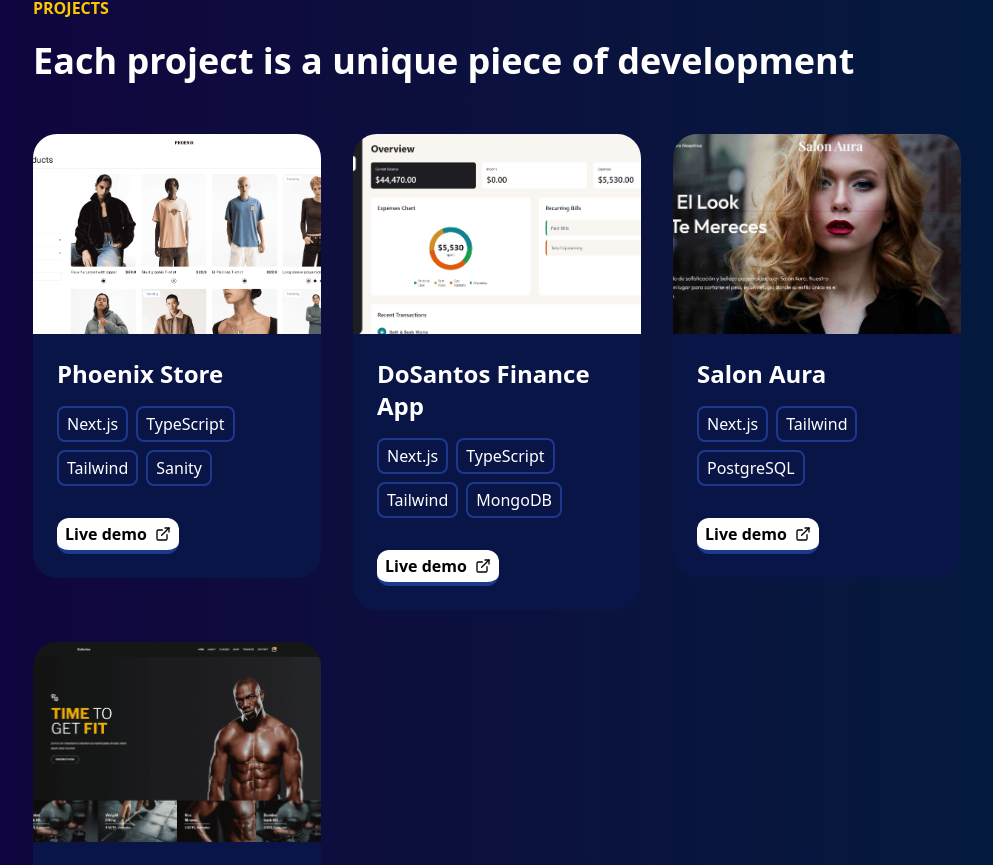
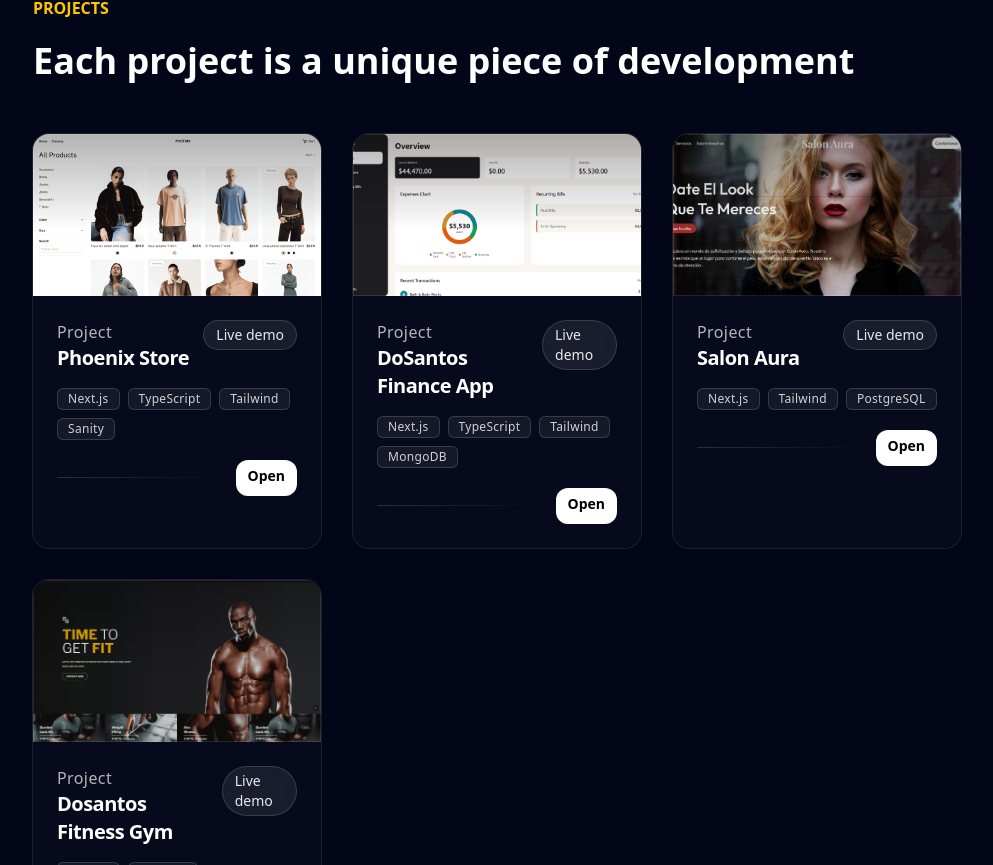
Before and after one commit to lewisdls/portfolio, a React (Vite) app: page / in a window 1280 px wide. Shown: the part 1935-2800 px from the top of the page, without its empty margins (143-1136 px from the left). Built offline with nearby package versions, Linux system fonts and the light colour scheme.

Commit message:
Enhancing design and colors, adding glassmorphism

```diff
--- a/src/App.jsx
+++ b/src/App.jsx
@@ -9,7 +9,9 @@ import { Analytics } from "@vercel/analytics/react";
 
 function App() {
   return (
-    <div className="bg-gradient-to-r from-[#11023e] to-[#021c3e] bg-cover">
+    <div className="min-h-screen bg-slate-950 text-white">
+      {/* Soft ambient background */}
+      <div className="fixed inset-0 pointer-events-none bg-[radial-gradient(ellipse_at_top,rgba(255,255,255,0.07),transparent_55%),radial-gradient(ellipse_at_bottom,rgba(124,58,237,0.18),transparent_60%)]" />
       <Navbar />
       <Header />
       <Skills />
--- a/src/components/Footer.jsx
+++ b/src/components/Footer.jsx
@@ -2,14 +2,20 @@ import { FaLinkedin, FaGithub } from "react-icons/fa";
 
 const Footer = () => {
   return (
-    <div className="text-white py-12 px-10 lg:px-44 flex flex-col lg:flex-row gap-8 lg:gap-0 items-center justify-between bg-[#0d0134]">
-      <p>Copyright © 2025. All rights are reserved</p>
-      <div className="flex items-center gap-8 lg:gap-4">
+    <div className="w-full border-t border-white/10 bg-gradient-to-t from-white/5 to-white/2 text-white/70">
+      <div className="mx-auto flex flex-col lg:flex-row items-center justify-between gap-6 px-8 lg:px-44 py-10">
+        {/* Text */}
+        <p className="text-sm tracking-wide text-white/60">
+          © 2025 Lewis De los Santos — All rights reserved
+        </p>
+
+        {/* Social Icons */}
+        <div className="flex items-center gap-6">
           <a
             href="https://www.linkedin.com/in/lewisdls/"
             target="_blank"
-          className="text-3xl 2xl:text-4xl"
             rel="noreferrer"
+            className="text-2xl transition-all duration-300 hover:text-white hover:scale-110 hover:drop-shadow-[0_0_8px_rgba(255,255,255,0.5)]"
           >
             <FaLinkedin />
           </a>
@@ -17,10 +23,11 @@ const Footer = () => {
             href="https://www.github.com/lewisdls/"
             target="_blank"
             rel="noreferrer"
-          className="text-3xl 2xl:text-4xl"
+            className="text-2xl transition-all duration-300 hover:text-white hover:scale-110 hover:drop-shadow-[0_0_8px_rgba(255,255,255,0.4)]"
           >
             <FaGithub />
           </a>
+        </div>
       </div>
     </div>
   );
--- a/src/components/Header.jsx
+++ b/src/components/Header.jsx
@@ -31,6 +31,7 @@ const Header = () => {
             href="https://www.linkedin.com/in/lewisdls/"
             target="_blank"
             rel="noreferrer"
+            className="transition-all duration-300 hover:text-white hover:scale-110 hover:drop-shadow-[0_0_8px_rgba(255,255,255,0.4)]"
           >
             <FaLinkedin className="text-3xl 2xl:text-4xl" />
           </a>
@@ -38,6 +39,7 @@ const Header = () => {
             href="https://www.github.com/lewisdls/"
             target="_blank"
             rel="noreferrer"
+            className="transition-all duration-300 hover:text-white hover:scale-110 hover:drop-shadow-[0_0_8px_rgba(255,255,255,0.4)]"
           >
             <FaGithub className="text-3xl 2xl:text-4xl" />
           </a>
--- a/src/components/Navbar.jsx
+++ b/src/components/Navbar.jsx
@@ -17,7 +17,9 @@ const Navbar = () => {
 
   return (
     <div
-      className={`fixed text-white p-4 md:px-12 md:py-8 w-full z-10 ${navbar ? "bg-[#0d0134]" : "bg-transparent"}`}
+      className={`fixed text-white p-4 md:px-12 lg:px-44 md:py-6 w-full z-10 ${
+        navbar ? "ring-1 ring-white/15 bg-slate-950" : "bg-transparent"
+      }`}
     >
       <div
         className={`hidden lg:flex items-center justify-end gap-8 text-lg font-medium tracking-wide`}
@@ -34,7 +36,9 @@ const Navbar = () => {
         {open ? <AiOutlineClose /> : <AiOutlineMenu />}
       </div>
       <div
-        className={`absolute lg:hidden left-0 right-0 h-[calc(100vh-50px)] bg-[#0d0134] flex flex-col items-center justify-center gap-8 font-medium text-lg transition-all duration-700 ${open ? "translate-x-0" : "translate-x-full"}`}
+        className={`absolute lg:hidden left-0 right-0 top-17 h-[calc(100vh-50px)] ring-1 ring-white/15 bg-slate-950 flex flex-col items-center justify-center gap-8 font-medium text-lg transition-all duration-700 ${
+          open ? "translate-x-0" : "translate-x-full"
+        }`}
       >
         <a
           className={`text-center hover:text-white transform transition-all cursor-pointer`}
--- a/src/components/Projects.jsx
+++ b/src/components/Projects.jsx
@@ -25,44 +25,78 @@ const Projects = () => {
         {projects.map((project, index) => (
           <motion.div
             key={index}
-            className="w-full"
-            initial={{ opacity: 0, y: 100 }}
+            className="group relative w-full overflow-hidden rounded-2xl ring-1 ring-white/10 bg-white/2 hover:bg-white/7 transition-colors"
+            initial={{ opacity: 0, y: 72 }}
             whileInView={{ opacity: 1, y: 0 }}
             transition={{
-              duration: 0.8,
-              delay: index * 0.1,
+              duration: 0.6,
+              delay: index * 0.06,
+              ease: [0.22, 1, 0.36, 1],
             }}
           >
+            {/* Media */}
+            <div className="relative aspect-[16/9] overflow-hidden rounded-b-none">
               <img
-              className="w-full object-cover object-top rounded-t-3xl lg:h-[200px]"
+                className="h-full w-full object-cover object-center transition-transform duration-500 group-hover:scale-[1.03]"
                 src={project.image}
-              alt=""
+                alt={project.name}
               />
-            <div className="flex flex-col gap-4 p-6 bg-[#091447] rounded-b-3xl w-full">
-              <h3 className="font-semibold text-2xl">{project.name}</h3>
-              <div className="flex flex-col lg:flex-row gap-2">
-                <div className="flex gap-2 flex-wrap">
-                  {project.tools.map((tool, index) => (
-                    <span
-                      key={index}
-                      className="px-2 py-1 border-blue-900 border-solid border-2 rounded-lg cursor-default"
+              {/* Subtle top gradient for legibility */}
+              <div className="pointer-events-none absolute inset-x-0 top-0 h-24 bg-gradient-to-b from-black/30 to-transparent" />
+              {/* Soft border highlight */}
+              <div className="pointer-events-none absolute inset-0 ring-1 ring-inset ring-white/10" />
+            </div>
+
+            {/* Body */}
+            <div className="flex flex-col gap-4 p-5 sm:p-6">
+              {/* Title + subtle meta line */}
+              <div className="flex items-start justify-between gap-3">
+                <div className="flex flex-col">
+                  <div className="text-base/6 text-white/70 tracking-wide">
+                    Project
+                  </div>
+                  <h3 className="text-xl font-semibold tracking-tight text-white">
+                    {project.name}
+                  </h3>
+                </div>
+
+                  <div className="rounded-full border border-white/15 bg-white/8 px-3 py-1 text-sm font-medium text-white/90 backdrop-blur-sm transition-all hover:border-white/25 hover:bg-white/12 hover:text-white focus-visible:outline-none focus-visible:ring-2 focus-visible:ring-white/30">
+                    Live demo
+                  </div>
+              </div>
+
+              {/* Tools / tags */}
+              <div className="flex flex-wrap gap-2">
+                {project.tools.map((tool, i) => (
+                  <div
+                    key={i}
+                    className="rounded-md border border-white/15 bg-white/6 px-2.5 py-1 text-xs font-medium text-white/80 leading-none tracking-wide"
                   >
                     {tool}
-                    </span>
+                  </div>
                 ))}
               </div>
-              </div>
+
+              {/* CTA row */}
+              <div className="mt-1 flex items-center justify-between">
+                <div className="h-px w-2/3 bg-gradient-to-r from-white/15 to-transparent" />
                 <a
                   href={project.link}
                   target="_blank"
                   rel="noreferrer"
-                className="w-fit"
+                  className="rounded-xl border-b-4 border-b-white/25 bg-white text-black px-3 py-1.5 text-sm font-semibold transition-transform active:translate-y-[2px] focus-visible:outline-none focus-visible:ring-2 focus-visible:ring-white/30"
                 >
-                <button className="flex items-center gap-2 font-semibold text-md bg-white text-black w-max mt-4 px-2 py-1 rounded-xl border-b-blue-900 border-b-4 cursor-pointer">
-                  Live demo <FiExternalLink />
-                </button>
+                  Open
                 </a>
               </div>
+            </div>
+
+            {/* Hover lift + glow */}
+            <div className="pointer-events-none absolute inset-0 rounded-2xl shadow-[0_10px_40px_-10px_rgba(0,0,0,0.5)] transition-transform duration-300 group-hover:-translate-y-0.5" />
+            <div
+              className="pointer-events-none absolute inset-0 rounded-2xl opacity-0 group-hover:opacity-100 transition-opacity duration-300"
+              style={{ boxShadow: "inset 0 0 0 1px rgba(255,255,255,0.08)" }}
+            />
           </motion.div>
         ))}
       </div>
```
Lines whose indentation alone changed are shown as unchanged.
